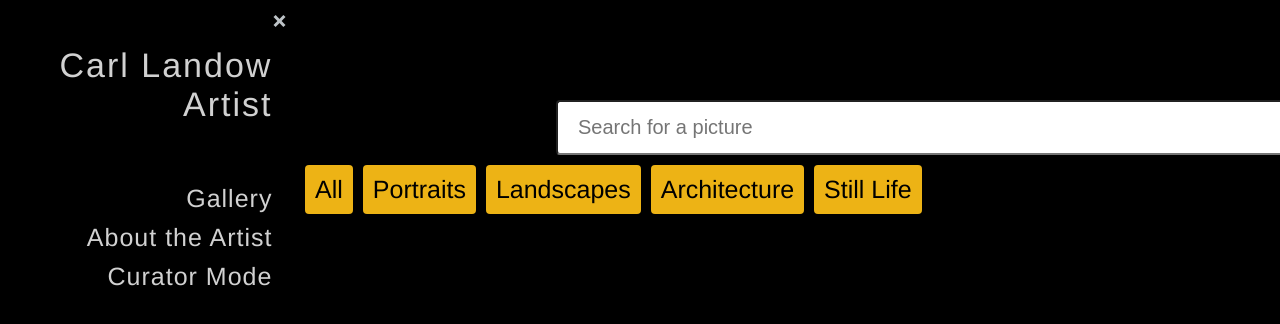
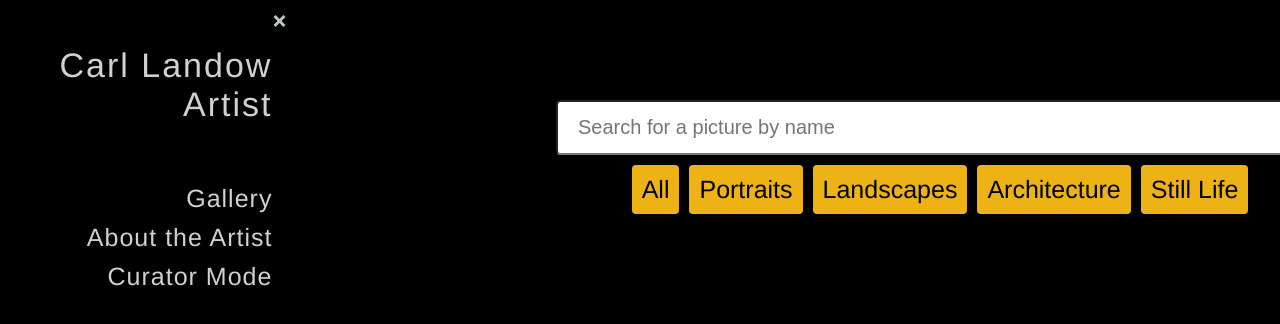
Before and after one commit to regexBender/DadsWebsite, a React (Create React App) app in the folder react_app/: page / in a window 1280 px wide. Shown: the top 324 px of the page. Built offline with nearby package versions, Linux system fonts and the light colour scheme.

Commit message:
Fix odd display issue with sidebar

```diff
--- a/react_app/src/App.js
+++ b/react_app/src/App.js
@@ -13,8 +13,11 @@ class App extends React.Component {
     render() {
         return (
             <div className = "App" id = "outer-container">
+
                 <SideBar />
+
                 <div className = "flex-container" id = "page-wrap">
+
                     <SearchBar />
 
                     <div className = "filter-container">
@@ -22,6 +25,7 @@ class App extends React.Component {
                             label = "All"
                             selected = {true}
                             updateFilter = {this.updateFilter}/>
+
                         <FilterOption
                             label = "Portraits"
                             selected = {true}
@@ -43,7 +47,7 @@ class App extends React.Component {
                     </div>
                 </div>
             </div>
-        )
+        );
     }
 }
 
--- a/react_app/src/components/SearchBar.js
+++ b/react_app/src/components/SearchBar.js
@@ -26,7 +26,7 @@ class SearchBar extends React.Component {
                         id="searchbar"
                         name="searchbar"
                         value={this.state.textInput}
-                        placeholder="Search for a picture"
+                        placeholder="Search for a picture by name"
                     />
                 </form>
             </div>
--- a/react_app/src/style.css
+++ b/react_app/src/style.css
@@ -150,11 +150,14 @@ body {
 .filter-container {
   display: flex;
   flex-direction: row;
+
+  justify-content: center;
 }
 
 .option {
   width: max-content;
   border-radius: 4px;
+  box-sizing: border-box;
 
   font-family: "Helvetica Neue", Helvetica, Arial, sans-serif;
   font-size: 25px;
@@ -189,5 +192,5 @@ body {
   display: flex;
   flex-direction: column;
 
-  margin: 100px 0 0 0;
+  padding: 100px 0 0 0;
 }
```
